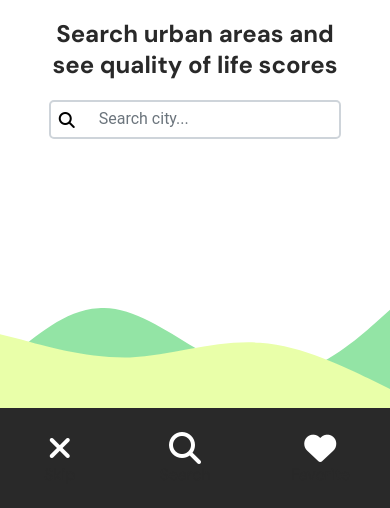
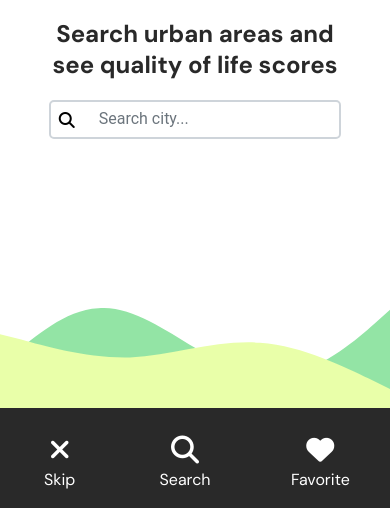
Before and after one commit to AnthonyVNgo/ajax-project, a website: page index.html in a window 390 px wide. Shown: the part 336-844 px from the top of the page. Drawn offline with nearby package versions, Linux system fonts and the light colour scheme; no server answers.

Commit message:
ui-touch-up updated mobile nav bar color, buttons, and text

```diff
--- a/css/styles.css
+++ b/css/styles.css
@@ -291,6 +291,7 @@ ul::-webkit-scrollbar {
 
 .row > .fa-magnifying-glass {
   color: white;
+  margin-top: 5px;
 }
 
 .fa-regular {
@@ -301,7 +302,7 @@ ul::-webkit-scrollbar {
 }
 
 .row > .fa-solid {
-  font-size: 2rem;
+  font-size: 1.75rem;
   display: inline;
   text-align: center;
   color: white;
@@ -309,6 +310,17 @@ ul::-webkit-scrollbar {
 
 .nav-item {
   flex-basis: 10%;
+}
+
+div.row > i {
+  padding: 5px;
+}
+
+.skip-btn,
+.fav-btn,
+.search-btn {
+  color: white;
+  margin-top: 5px;
 }
 
 /* Responsive Stuff */
--- a/index.html
+++ b/index.html
@@ -134,7 +134,7 @@
           <div class="row justify-content-center">
             <i class="fa-solid fa-magnifying-glass"></i>
           </div>
-          <p>Search</p>
+          <p class="search-btn">Search</p>
         </div>
         <div class="nav-item fav-btn">
           <div class="row justify-content-center">
--- a/js/main.js
+++ b/js/main.js
@@ -154,11 +154,11 @@ function favSkipButtonClicked(event) {
 favSkipContainer.addEventListener('click', favSkipButtonClicked);
 
 function mobileFavSkipButtonClicked(event) {
-  if (event.target.className === 'skip-btn' || event.target.className === 'fa-regular fa-face-frown') {
+  if (event.target.className === 'skip-btn' || event.target.className === 'fa-solid fa-xmark') {
     addToSkip();
     notificationPopUp();
     populateNotification('Skip');
-  } else if (event.target.className === 'fav-btn' || event.target.className === 'fa-regular fa-face-smile-beam') {
+  } else if (event.target.className === 'fav-btn' || event.target.className === 'fa-solid fa-heart') {
     addToFavorite();
     notificationPopUp();
     populateNotification('Favorite');
```
